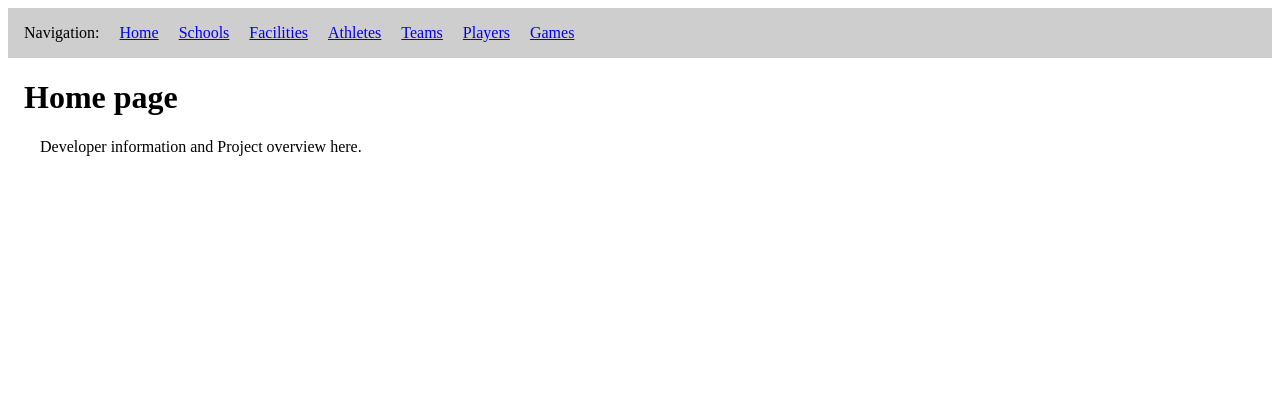
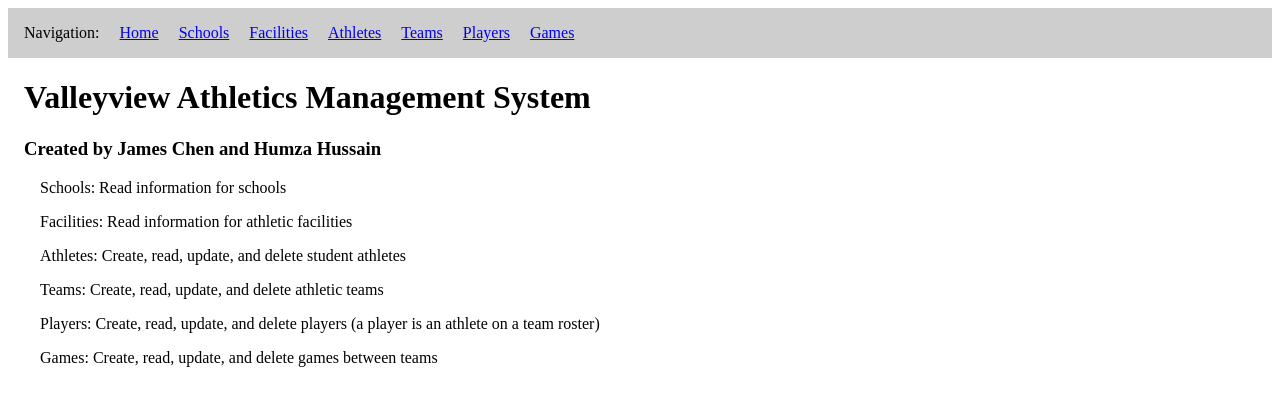
Before and after one commit to jhchen15/cs340_project, a Flask app: page / in a window 1280 px wide. Shown: the top 406 px of the page. Run offline with Flask 3, Linux system fonts and the light colour scheme; some libraries are stand-ins or nearby versions.

Commit message:
Added basic info on homepage

```diff
--- a/static/style.css
+++ b/static/style.css
@@ -1,4 +1,4 @@
-h1, h2 { margin-left: 16px;}
+h1, h2, h3 { margin-left: 16px;}
 table {border-collapse: collapse;margin-left: 32px;}
 th, td {
     border: 1px solid #ddd;
@@ -12,3 +12,7 @@ input, select { margin-bottom: 4px;margin-right: 12px;}
 nav {background-color: #cecece;padding: 16px;}
 a {margin-left: 16px;}
 .homepageDescription {margin-left: 32px;}
+footer {
+    margin-left:32px;
+    font-weight:bold;
+}
--- a/templates/home.j2
+++ b/templates/home.j2
@@ -1,9 +1,18 @@
 {% extends "main.j2" %}
 {% block content %}
 
-<h1>Home page</h1>
+<h1>Valleyview Athletics Management System</h1>
+    <h3>Created by James Chen and Humza Hussain</h3>
 <div class="homepageDescription">
-    <p>Developer information and Project overview here.</p>
+    <p>Schools: Read information for schools</p>
+    <p>Facilities: Read information for athletic facilities</p>
+    <p>Athletes: Create, read, update, and delete student athletes</p>
+    <p>Teams: Create, read, update, and delete athletic teams</p>
+    <p>Players: Create, read, update, and delete players (a player is an athlete on a team roster)</p>
+    <p>Games: Create, read, update, and delete games between teams</p>
 </div>
 
+<footer>
+    <p></p>
+</footer>
 {% endblock %}
```
